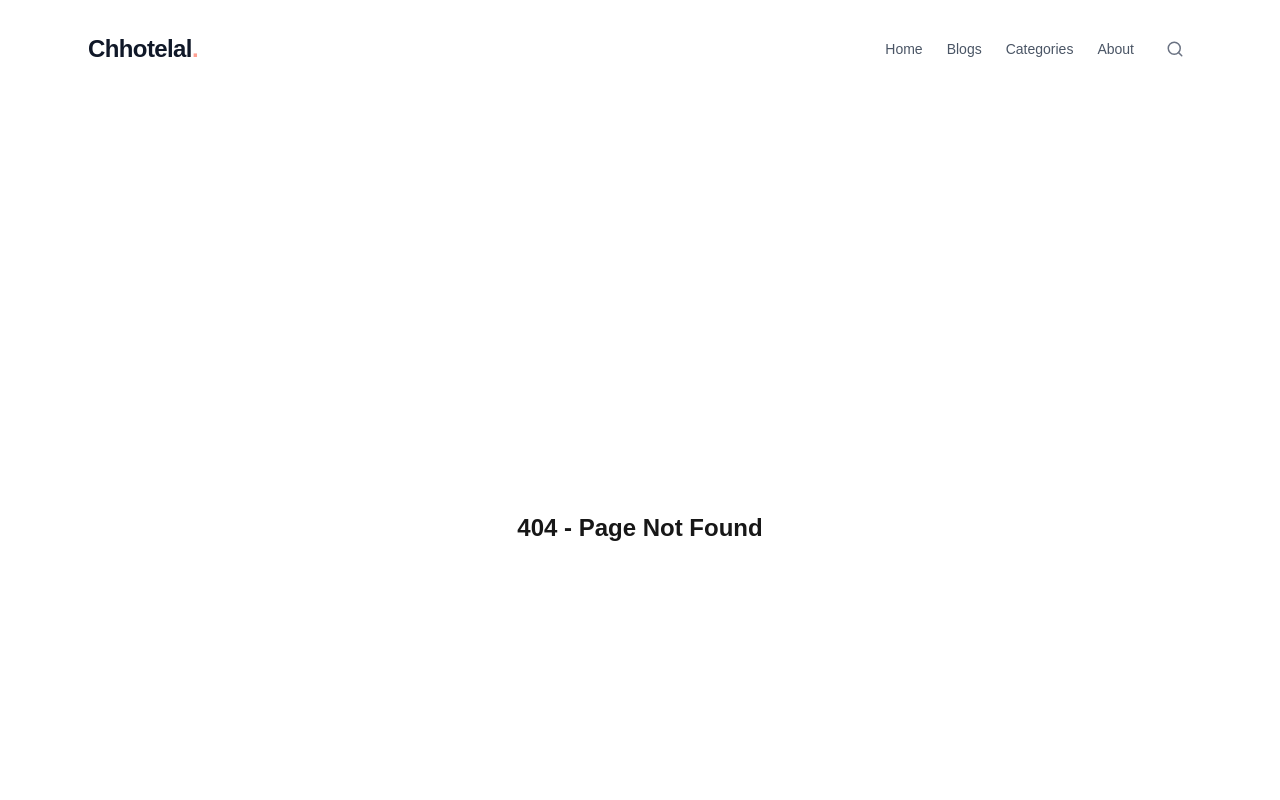
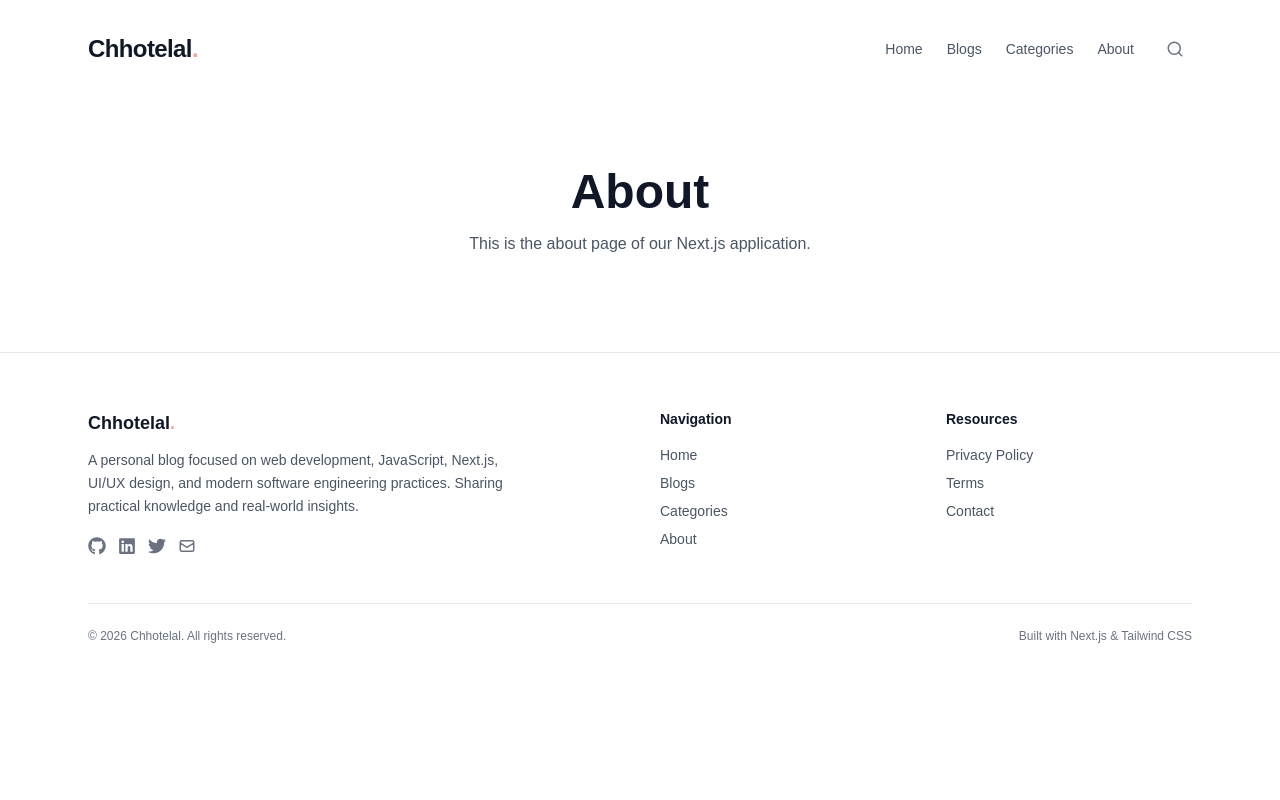
Before and after one commit to pradipchaudhary/chhotelal, a Next.js app: page /about in a window 1280 px wide. Before the commit this address had no page. Shown: the top 800 px of the page. Built offline with nearby package versions, Linux system fonts and the light colour scheme.

Commit message:
create about page

```diff
--- /dev/null
+++ b/app/about/page.tsx
@@ -0,0 +1,22 @@
+
+const AboutPage = () => {
+  return (
+    <div>
+      {/* Header Section */}
+      <section className="text-center max-w-3xl mx-auto pt-10">
+        <h1 className="text-4xl md:text-5xl font-bold text-gray-900">
+          About
+        </h1>
+
+        <p className="mt-4 text-gray-600 text-sm md:text-base">
+          This is the about page of our Next.js application.
+        </p>
+
+
+      </section>
+
+    </div>
+  )
+}
+
+export default AboutPage
```
